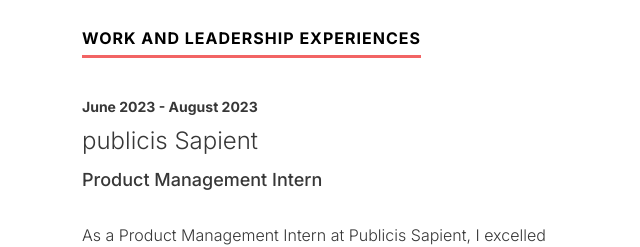
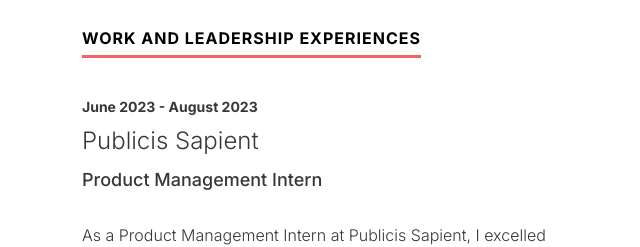
Before and after one commit to donkdh1/Don-website, a website: page public/index.html in a window 1280 px wide. Shown: the part 2080-2327 px from the top of the page, 0-640 px from the left. Drawn offline with nearby package versions, Linux system fonts and the light colour scheme.

Commit message:
Update index.html

```diff
--- a/public/index.html
+++ b/public/index.html
@@ -168,7 +168,7 @@
           <div class="col-12 col-sm-12 col-md-6 col-lg-6 col-xl-6 col-xxl-6">
             <section>
               <span class="ds-year">June 2023 - August 2023</span>
-              <h3 class="ds-officename">publicis Sapient</h3>
+              <h3 class="ds-officename">Publicis Sapient</h3>
               <span class="ds-department">Product Management Intern</span>
               <p>As a Product Management Intern at Publicis Sapient, I excelled in driving inclusive collaboration, defining MVPs, leading Agile methodologies, conducting user research, and managing backlog, all while embodying a strong commitment to delivering value through innovative product solutions. </p>
               <ul>
```
